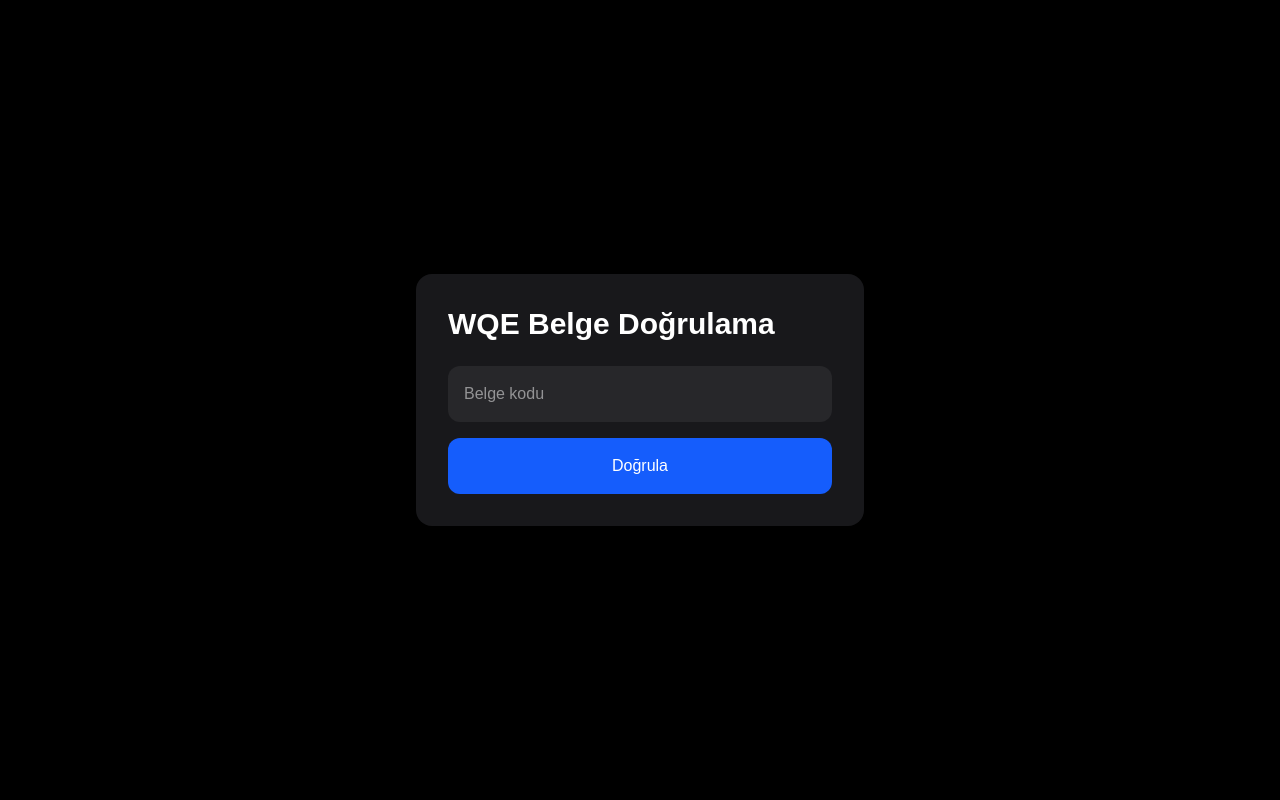
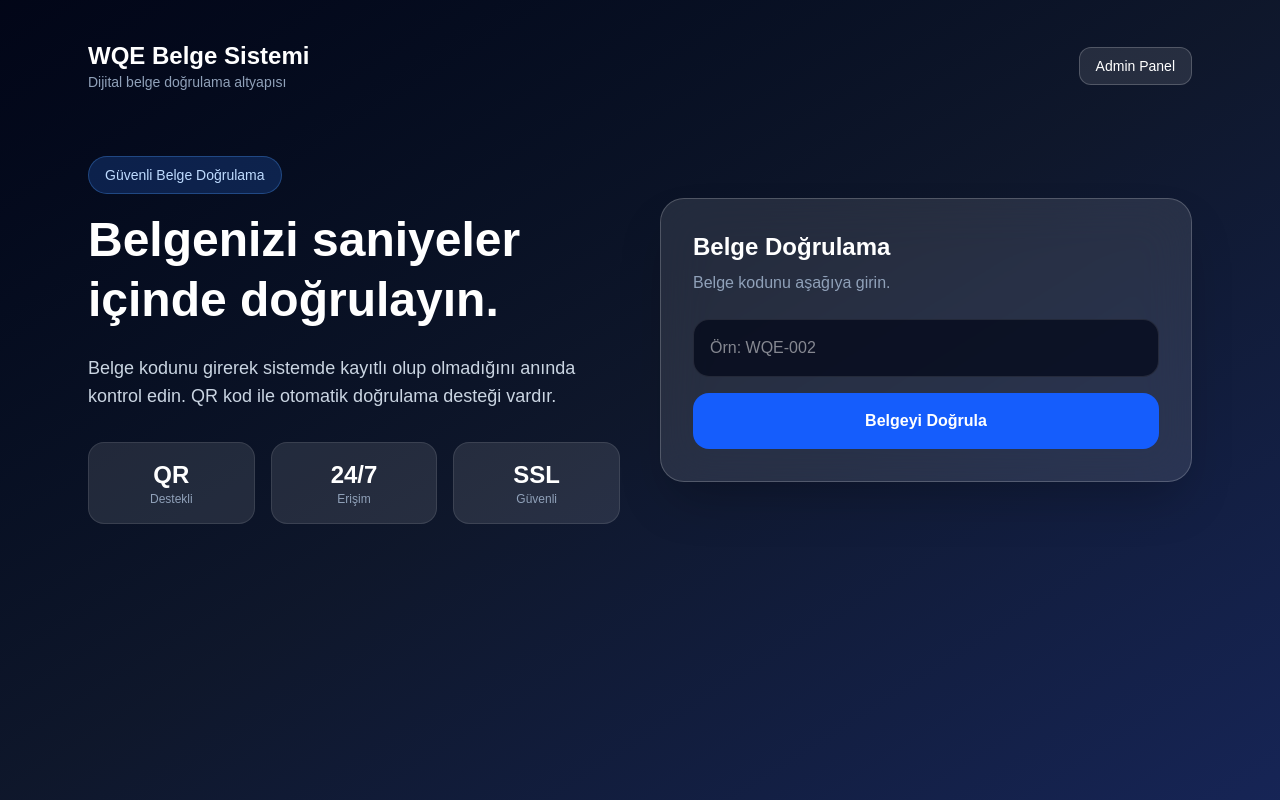
Before and after one commit to muratalan91-commits/wqe-system-final, a Next.js app: page / in a window 1280 px wide. Built offline with nearby package versions, Linux system fonts and the light colour scheme.

Commit message:
Update page.tsx
desktop

```diff
--- a/app/page.tsx
+++ b/app/page.tsx
@@ -17,11 +17,7 @@ export default function Home() {
       return;
     }
 
-    const q = query(
-      collection(db, "documents"),
-      where("code", "==", searchCode)
-    );
-
+    const q = query(collection(db, "documents"), where("code", "==", searchCode));
     const querySnapshot = await getDocs(q);
 
     if (querySnapshot.empty) {
@@ -29,7 +25,7 @@ export default function Home() {
       setDocumentName("");
     } else {
       const data: any = querySnapshot.docs[0].data();
-      setResult("✅ Geçerli belge");
+      setResult("✅ Belge geçerli");
       setDocumentName(data.name || "");
     }
   };
@@ -45,33 +41,84 @@ export default function Home() {
   }, []);
 
   return (
-    <main className="min-h-screen bg-black text-white flex items-center justify-center p-6">
-      <div className="bg-zinc-900 p-8 rounded-2xl w-full max-w-md">
-        <h1 className="text-3xl font-bold mb-6">WQE Belge Doğrulama</h1>
+    <main className="min-h-screen bg-gradient-to-br from-slate-950 via-slate-900 to-blue-950 text-white">
+      <section className="max-w-6xl mx-auto px-6 py-10">
+        <header className="flex justify-between items-center mb-16">
+          <div>
+            <h1 className="text-2xl font-bold">WQE Belge Sistemi</h1>
+            <p className="text-slate-400 text-sm">Dijital belge doğrulama altyapısı</p>
+          </div>
+
+          <a
+            href="/Admin"
+            className="bg-white/10 border border-white/20 px-4 py-2 rounded-xl text-sm hover:bg-white/20"
+          >
+            Admin Panel
+          </a>
+        </header>
+
+        <div className="grid md:grid-cols-2 gap-10 items-center">
+          <div>
+            <div className="inline-block mb-4 px-4 py-2 rounded-full bg-blue-500/20 border border-blue-400/30 text-blue-200 text-sm">
+              Güvenli Belge Doğrulama
+            </div>
+
+            <h2 className="text-5xl font-bold leading-tight mb-6">
+              Belgenizi saniyeler içinde doğrulayın.
+            </h2>
+
+            <p className="text-slate-300 text-lg mb-8">
+              Belge kodunu girerek sistemde kayıtlı olup olmadığını anında kontrol edin.
+              QR kod ile otomatik doğrulama desteği vardır.
+            </p>
+
+            <div className="grid grid-cols-3 gap-4 text-center">
+              <div className="bg-white/10 border border-white/10 rounded-2xl p-4">
+                <div className="text-2xl font-bold">QR</div>
+                <div className="text-xs text-slate-400">Destekli</div>
+              </div>
+              <div className="bg-white/10 border border-white/10 rounded-2xl p-4">
+                <div className="text-2xl font-bold">24/7</div>
+                <div className="text-xs text-slate-400">Erişim</div>
+              </div>
+              <div className="bg-white/10 border border-white/10 rounded-2xl p-4">
+                <div className="text-2xl font-bold">SSL</div>
+                <div className="text-xs text-slate-400">Güvenli</div>
+              </div>
+            </div>
+          </div>
+
+          <div className="bg-white/10 backdrop-blur-xl border border-white/20 rounded-3xl p-8 shadow-2xl">
+            <h3 className="text-2xl font-bold mb-2">Belge Doğrulama</h3>
+            <p className="text-slate-400 mb-6">Belge kodunu aşağıya girin.</p>
 
             <input
               value={code}
               onChange={(e) => setCode(e.target.value)}
-          placeholder="Belge kodu"
-          className="w-full p-4 rounded-xl bg-zinc-800 outline-none"
+              placeholder="Örn: WQE-002"
+              className="w-full p-4 rounded-2xl bg-slate-950/70 border border-white/10 outline-none mb-4"
             />
 
             <button
               onClick={() => verifyDocument()}
-          className="w-full mt-4 bg-blue-600 p-4 rounded-xl"
+              className="w-full bg-blue-600 hover:bg-blue-700 p-4 rounded-2xl font-semibold"
             >
-          Doğrula
+              Belgeyi Doğrula
             </button>
 
             {result && (
-          <div className="mt-6 bg-zinc-800 p-4 rounded-xl">
-            <div className="text-2xl">{result}</div>
+              <div className="mt-6 bg-slate-950/70 border border-white/10 p-5 rounded-2xl">
+                <div className="text-2xl font-bold">{result}</div>
                 {documentName && (
-              <div className="mt-2 text-zinc-300">{documentName}</div>
+                  <div className="mt-2 text-slate-300">
+                    Belge adı: {documentName}
+                  </div>
                 )}
               </div>
             )}
           </div>
+        </div>
+      </section>
     </main>
   );
 }
```
Lines whose indentation alone changed are shown as unchanged.
